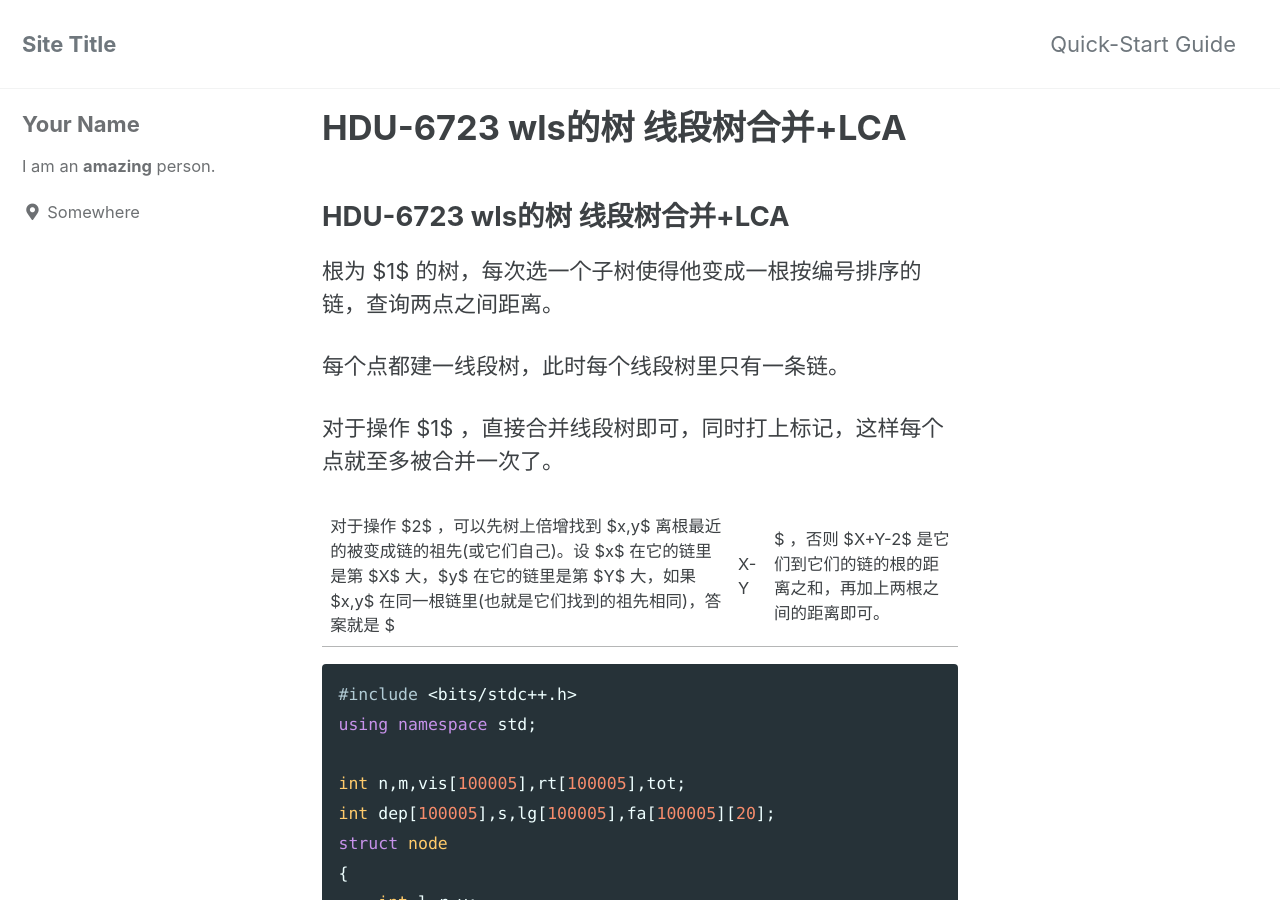
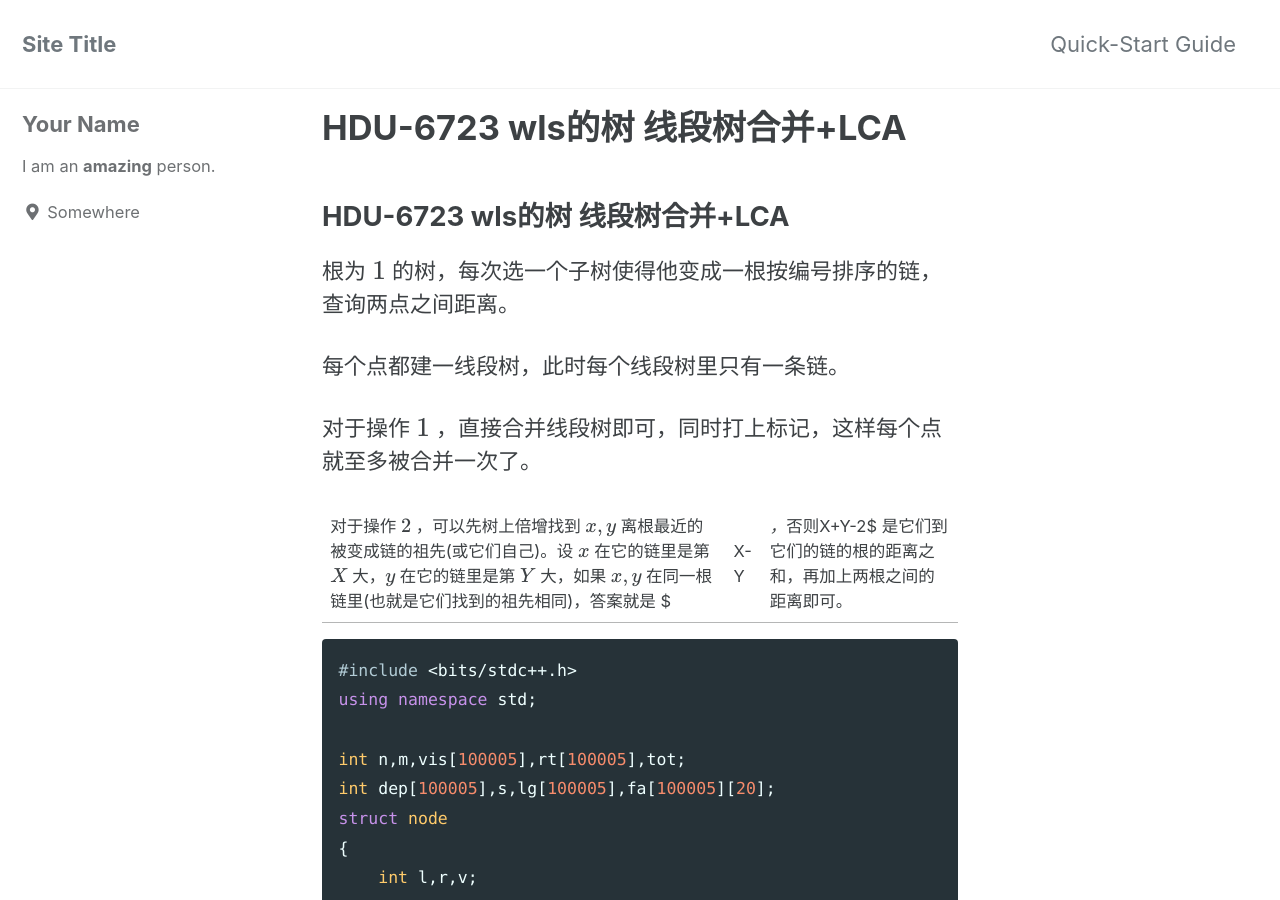
Before and after one commit to SetsunaChyan/SetsunaChyan.github.io, a Jekyll site: the page built from _posts/2020-04-06-HDU-6723 wls的树.md, in a window 1280 px wide and 900 px high. Built offline with Jekyll 4.4.1, drawn with Linux system fonts in a browser that asks for light colours; cached includes are drawn as plain includes; formulas are drawn with MathJax 3; part of the change alters nothing that is shown.

```diff
--- a/_includes/head.html
+++ b/_includes/head.html
@@ -3,7 +3,8 @@
 {% include seo.html %}
 
 {% unless site.atom_feed.hide %}
-  <link href="{% if site.atom_feed.path %}{{ site.atom_feed.path }}{% else %}{{ '/feed.xml' | relative_url }}{% endif %}" type="application/atom+xml" rel="alternate" title="{{ site.title }} Feed">
+<link href="{% if site.atom_feed.path %}{{ site.atom_feed.path }}{% else %}{{ '/feed.xml' | relative_url }}{% endif %}"
+  type="application/atom+xml" rel="alternate" title="{{ site.title }} Feed">
 {% endunless %}
 
 <!-- https://t.co/dKP3o1e -->
@@ -15,11 +16,26 @@
 
 <!-- For all browsers -->
 <link rel="stylesheet" href="{{ '/assets/css/main.css' | relative_url }}">
-<link rel="preload" href="https://cdn.jsdelivr.net/npm/@fortawesome/fontawesome-free@5/css/all.min.css" as="style" onload="this.onload=null;this.rel='stylesheet'">
-<noscript><link rel="stylesheet" href="https://cdn.jsdelivr.net/npm/@fortawesome/fontawesome-free@5/css/all.min.css"></noscript>
+<link rel="preload" href="https://cdn.jsdelivr.net/npm/@fortawesome/fontawesome-free@5/css/all.min.css" as="style"
+  onload="this.onload=null;this.rel='stylesheet'">
+<noscript>
+  <link rel="stylesheet" href="https://cdn.jsdelivr.net/npm/@fortawesome/fontawesome-free@5/css/all.min.css">
+</noscript>
 
 {% if site.head_scripts %}
-  {% for script in site.head_scripts %}
-    <script src="{{ script | relative_url }}"></script>
-  {% endfor %}
+{% for script in site.head_scripts %}
+<script src="{{ script | relative_url }}"></script>
+{% endfor %}
 {% endif %}
+
+<!-- mathjax -->
+<script type="text/x-mathjax-config">
+  MathJax.Hub.Config({
+      tex2jax: {
+      skipTags: ['script', 'noscript', 'style', 'textarea', 'pre'],
+      inlineMath: [['$','$']]
+      }
+  });
+</script>
+<script src="https://cdn.mathjax.org/mathjax/latest/MathJax.js?config=TeX-AMS-MML_HTMLorMML"
+  type="text/javascript"></script>
```
